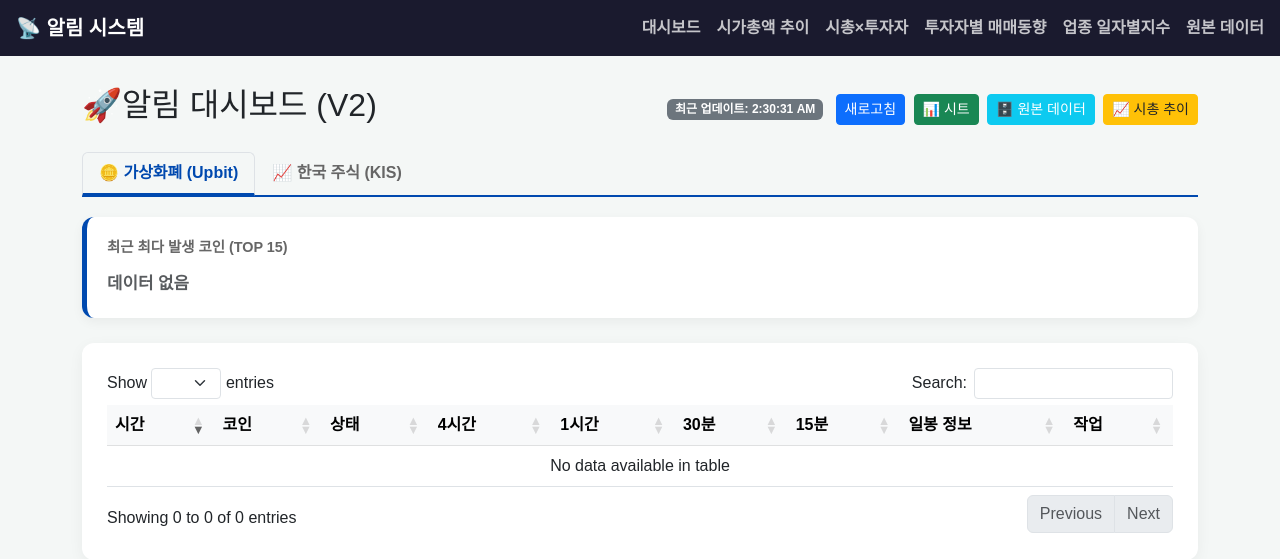
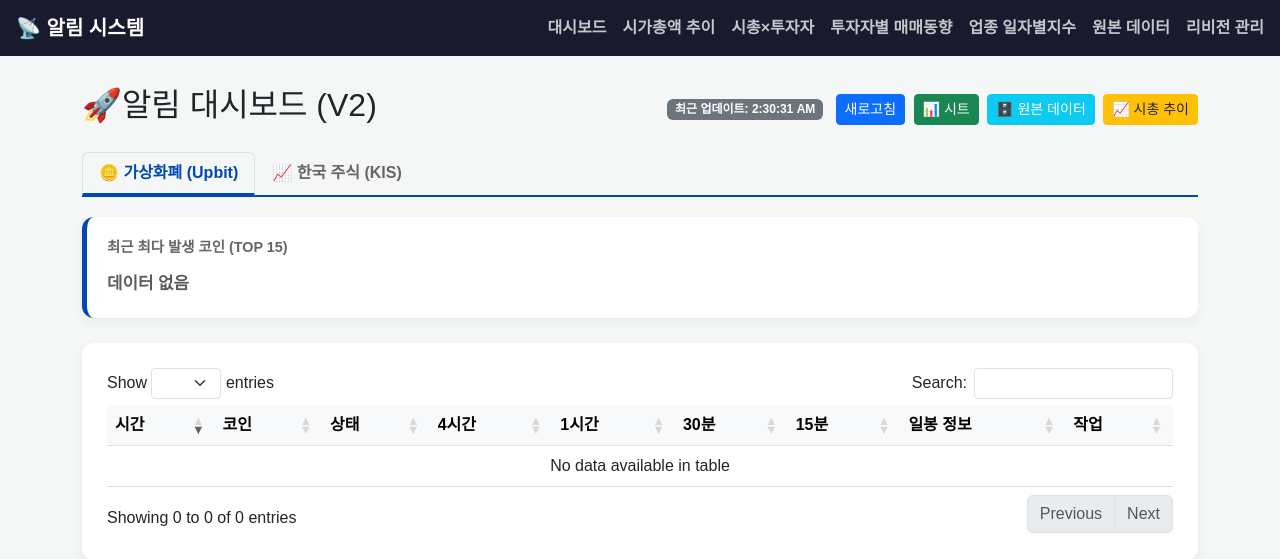
Before and after one commit to yunjinwoo/upbit-alert, a Flask app: page / in a window 1280 px wide. Shown: the top 559 px of the page. Run offline with Flask 3, Linux system fonts and the light colour scheme; data that the repository does not hold is empty; some libraries are stand-ins or nearby versions.

Commit message:
feat: 상단 navbar에 리비전 관리(/grid) 링크 추가

```diff
--- a/templates/index.html
+++ b/templates/index.html
@@ -45,6 +45,7 @@
         <a href="{{ url_for('investor_trend_view') }}" class="nav-link">투자자별 매매동향</a>
         <a href="{{ url_for('sector_index_view') }}" class="nav-link">업종 일자별지수</a>
         <a href="{{ url_for('raw_data_view') }}" class="nav-link">원본 데이터</a>
+        <a href="/grid" class="nav-link">리비전 관리</a>
     </div>
 </nav>
 
--- a/templates/investor_trend.html
+++ b/templates/investor_trend.html
@@ -35,6 +35,7 @@
         <a href="{{ url_for('investor_trend_view') }}" class="nav-link active">투자자별 매매동향</a>
         <a href="{{ url_for('sector_index_view') }}" class="nav-link">업종 일자별지수</a>
         <a href="{{ url_for('raw_data_view') }}" class="nav-link">원본 데이터</a>
+        <a href="/grid" class="nav-link">리비전 관리</a>
     </div>
 </nav>
 
--- a/templates/market_cap.html
+++ b/templates/market_cap.html
@@ -41,6 +41,7 @@
         <a href="{{ url_for('investor_trend_view') }}" class="nav-link">투자자별 매매동향</a>
         <a href="{{ url_for('sector_index_view') }}" class="nav-link">업종 일자별지수</a>
         <a href="{{ url_for('raw_data_view') }}" class="nav-link">원본 데이터</a>
+        <a href="/grid" class="nav-link">리비전 관리</a>
     </div>
 </nav>
 
--- a/templates/raw_data.html
+++ b/templates/raw_data.html
@@ -41,6 +41,7 @@
         <a href="{{ url_for('investor_trend_view') }}" class="nav-link">투자자별 매매동향</a>
         <a href="{{ url_for('sector_index_view') }}" class="nav-link">업종 일자별지수</a>
         <a href="{{ url_for('raw_data_view') }}" class="nav-link active">원본 데이터</a>
+        <a href="/grid" class="nav-link">리비전 관리</a>
     </div>
 </nav>
 
--- a/templates/sector_index.html
+++ b/templates/sector_index.html
@@ -44,6 +44,7 @@
         <a href="{{ url_for('investor_trend_view') }}" class="nav-link">투자자별 매매동향</a>
         <a href="{{ url_for('sector_index_view') }}" class="nav-link active">업종 일자별지수</a>
         <a href="{{ url_for('raw_data_view') }}" class="nav-link">원본 데이터</a>
+        <a href="/grid" class="nav-link">리비전 관리</a>
     </div>
 </nav>
 
--- a/templates/stock_investor.html
+++ b/templates/stock_investor.html
@@ -42,6 +42,7 @@
         <a href="{{ url_for('investor_trend_view') }}" class="nav-link">투자자별 매매동향</a>
         <a href="{{ url_for('sector_index_view') }}" class="nav-link">업종 일자별지수</a>
         <a href="{{ url_for('raw_data_view') }}" class="nav-link">원본 데이터</a>
+        <a href="/grid" class="nav-link">리비전 관리</a>
     </div>
 </nav>
 
```
